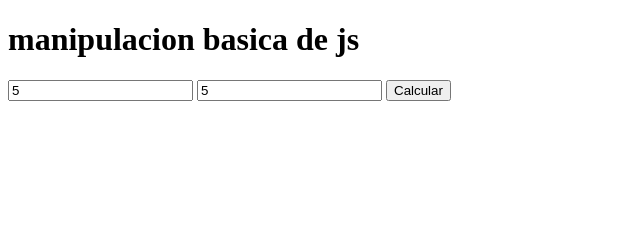
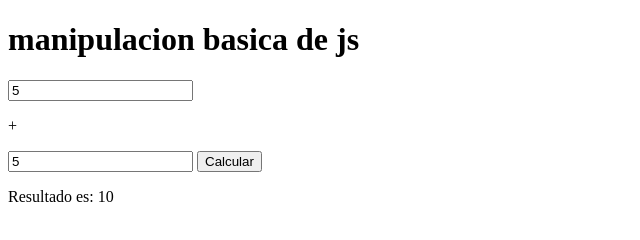
Before and after one commit to Mariesly/js-basic, a plain HTML site: page index.html in a window 1280 px wide. Both pictures are taken after typing "5", "5" into the empty fields and a click on the button "Calcular". Shown: the whole page, without its empty margins (0-640 px from the left). Drawn offline with Linux system fonts and the light colour scheme.

Commit message:
suma simple lista

```diff
--- a/index.html
+++ b/index.html
@@ -10,8 +10,10 @@
     <h1>manipulacion basica de js</h1>
 
     <input type="number" placeholder="Escribe tu numero" id="numero1">
+    <p>+</p>
     <input type="number" placeholder="Escribe tu numero" id="numero2">
     <button id="calculo" onclick="calculando()">Calcular</button>
+    <p id="resultado"></p>
 
     <script src="./script.js"></script>
 </body>
--- a/script.js
+++ b/script.js
@@ -1,6 +1,9 @@
 let numero1=document.querySelector('#numero1');
 let numero2=document.querySelector('#numero2');
+let pResultado=document.querySelector('#resultado')
 
 function calculando(){
-    console.log(Number(numero1.value) + Number(numero2.value))
+    let Suma= (Number(numero1.value) + Number(numero2.value))
+    pResultado.innerHTML= 'Resultado es: ' + Suma;
+
 }
```
